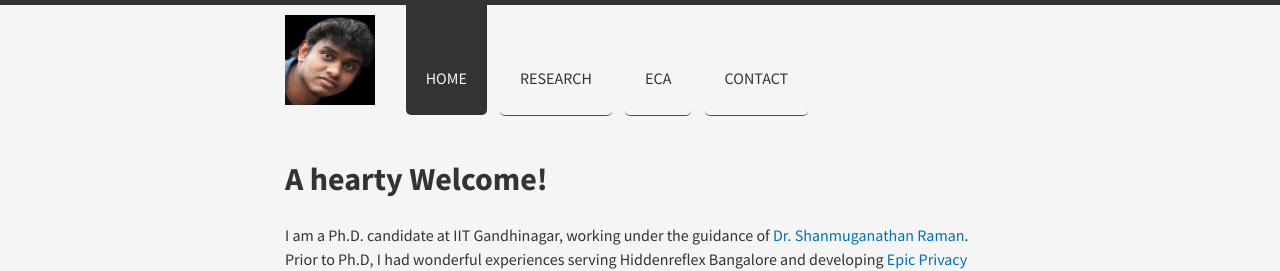
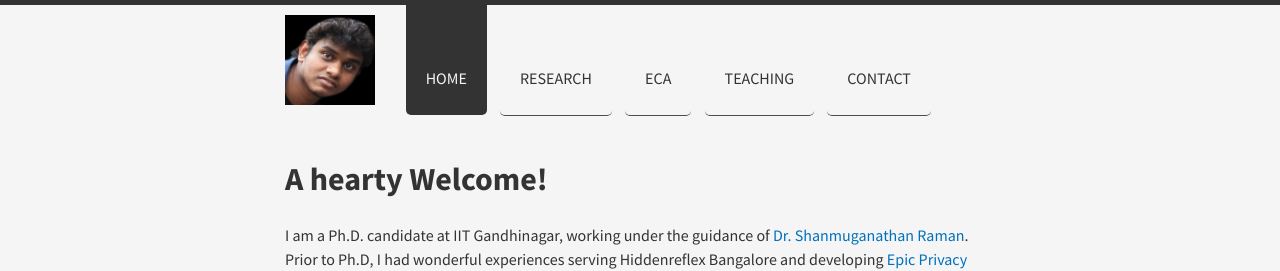
Before and after one commit to indramastan/indradeepmastan, a Jekyll site: the page built from index.html, in a window 1280 px wide. Shown: the top 271 px of the page. Built offline with Jekyll 4.4.1, drawn with Linux system fonts in a browser that asks for light colours; nearby versions of some CDN libraries.

Commit message:
Update links.yml

```diff
--- a/_data/links.yml
+++ b/_data/links.yml
@@ -7,5 +7,8 @@
 - url: /extracurricularActivity
   title: ECA
 
+- url: /teaching
+  title: Teaching
+
 - url: /contact
   title: Contact
```
